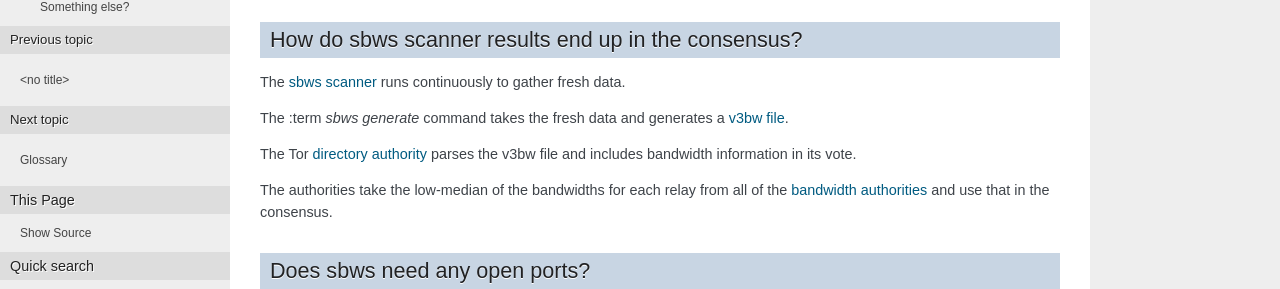
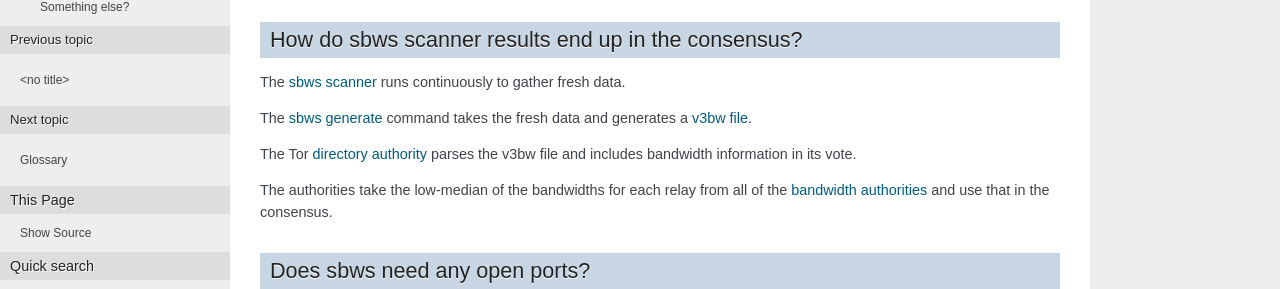
Before and after one commit to torproject/sbws, a Sphinx documentation site: the page built from docs/source/faq.rst, in a window 1280 px wide. Shown: the part 398-687 px from the top of the page. Built offline with Sphinx 7.4.7, drawn with Linux system fonts in a browser that asks for light colours; formulas are drawn with MathJax 3; pages that are not in the unit, such as notebooks, are missing from menus.

Commit message:
Fix term syntax

```diff
--- a/docs/source/faq.rst
+++ b/docs/source/faq.rst
@@ -22,7 +22,7 @@
 
 The :term:`sbws scanner` runs continuously to gather fresh data.
 
-The :term `sbws generate` command takes the fresh data and generates a
+The :term:`sbws generate` command takes the fresh data and generates a
 :term:`v3bw file`.
 
 The Tor :term:`directory authority` parses the v3bw file and includes bandwidth
```
